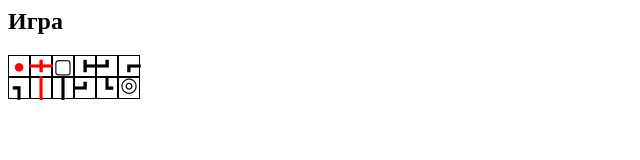
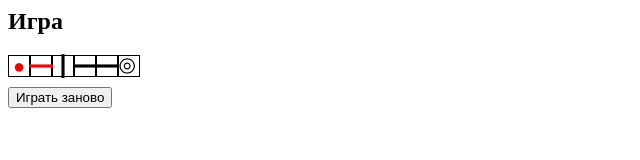
Before and after one commit to geosins/game-wires-and-bulbs, a website with bundled scripts: page src/index.html in a window 1280 px wide. Shown: the whole page, without its empty margins (0-640 px from the left). Built offline with nearby package versions, Linux system fonts and the light colour scheme.

Commit message:
Add control panel

```diff
--- /dev/null
+++ b/src/ControlPanel.ts
@@ -0,0 +1,70 @@
+import { Utils } from './Utils';
+
+interface Params {
+    message: string;
+    isNextButtonActive: boolean;
+    onRestartButtonClick(): void;
+    onNextButtonClick(): void;
+}
+
+const ROOT_CLASS_NAME = 'control-panel';
+
+export class ControlPanel {
+    private classNames = {
+        root: ROOT_CLASS_NAME,
+        button: `${ROOT_CLASS_NAME}__button`,
+        buttonHide: `${ROOT_CLASS_NAME}__button_hide`,
+        message: `${ROOT_CLASS_NAME}__message`,
+    }
+
+    private elements;
+
+    constructor(params: Params) {
+        this.initElements(params);
+        this.addClickHandler(params);
+    }
+
+    public render(): HTMLElement {
+        const { root, restartButton, nextButton, message } = this.elements;
+
+        root.appendChild(restartButton);
+        root.appendChild(message);
+        root.appendChild(nextButton);
+
+        return root;
+    }
+
+    public setMessage(message: string) {
+        this.elements.message.innerText = message;
+    }
+
+    public setNextButtonActiveStatus(status: boolean): void {
+        if (status) {
+            this.elements.nextButton.classList.remove(this.classNames.buttonHide);
+        } else {
+            this.elements.nextButton.classList.add(this.classNames.buttonHide);
+        }
+    }
+
+    private initElements(params: Params) {
+        const nextButtonClasses =[
+            this.classNames.button,
+            !params.isNextButtonActive && this.classNames.buttonHide,
+        ];
+
+        this.elements = {
+            root: Utils.createElement('div', this.classNames.root),
+            message: Utils.createElement('div', this.classNames.message, [], params.message),
+            restartButton: Utils.createElement('button', this.classNames.button, [], 'Играть заново'),
+            nextButton: Utils.createElement('button', nextButtonClasses, [], 'Следующий уровень'),
+        }
+    }
+
+    private addClickHandler(params: Params): void {
+        const { restartButton, nextButton } = this.elements;
+
+        restartButton.addEventListener('click', params.onRestartButtonClick);
+        nextButton.addEventListener('click', params.onNextButtonClick);
+    }
+
+}
--- a/src/Game.ts
+++ b/src/Game.ts
@@ -1,27 +1,56 @@
 import { GameBoard } from './GameBoard';
+import { ControlPanel } from './ControlPanel';
 import { GameView } from './GameView';
 
 export class Game {
-    public levelNumber = 1;
+    public levelNumber = 0;
 
     private board: GameBoard;
+    private controlPanel: ControlPanel;
 
     private view: GameView;
 
     constructor() {
-        this.board = new GameBoard(this.levelNumber, this.onEndOfTurn.bind(this));
-        this.view = new GameView({
-            gameBoard: this.board,
-            message: '',
-        });
+        this.bindFunctions();
+        this.init();
     }
 
     public render(): HTMLElement {
         return this.view.render();
     }
 
-    private onEndOfTurn(): void {
+    protected onEndOfTurn(): void {
         const isWin = this.board.isAllReceiversActive;
-        this.view.updateMessage(isWin ? 'Вы выиграли' : '');
+        this.controlPanel.setMessage(isWin ? 'Вы выиграли' : '');
     }
+
+    protected onResetButtonClick(): void {
+        this.board.reset();
+        this.controlPanel.setMessage('');
+    }
+
+    protected onNextButtonClick(): void {
+        this.board.reset();
+    }
+
+    private bindFunctions(): void {
+        this.onEndOfTurn = this.onEndOfTurn.bind(this);
+        this.onResetButtonClick = this.onResetButtonClick.bind(this);
+        this.onNextButtonClick = this.onNextButtonClick.bind(this);
+    }
+
+    private init(): void {
+        this.board = new GameBoard(this.levelNumber, this.onEndOfTurn);
+        this.controlPanel = new ControlPanel({
+            onNextButtonClick: this.onNextButtonClick,
+            onRestartButtonClick: this.onResetButtonClick,
+            isNextButtonActive: false,
+            message: '',
+        })
+        this.view = new GameView({
+            gameBoard: this.board,
+            controlPanel: this.controlPanel,
+        });
+    }
+
 }
--- a/src/GameView.ts
+++ b/src/GameView.ts
@@ -1,9 +1,10 @@
 import { GameBoard } from './GameBoard';
+import { ControlPanel } from './ControlPanel';
 import { Utils } from './Utils';
 
 interface Params {
     gameBoard: GameBoard;
-    message: string;
+    controlPanel: ControlPanel;
 }
 
 const ROOT_CLASS_NAME = 'game';
@@ -12,7 +13,7 @@ export class GameView {
     private classNames = {
         root: ROOT_CLASS_NAME,
         title: `${ROOT_CLASS_NAME}__title`,
-        message: `${ROOT_CLASS_NAME}__message`,
+        controlPanel: `${ROOT_CLASS_NAME}__control-panel`,
     }
 
     private elements;
@@ -22,24 +23,20 @@ export class GameView {
     }
 
     public render(): HTMLElement {
-        const { root, title, message, gameBoard } = this.elements;
+        const { root, title, controlPanel, gameBoard } = this.elements;
 
         root.appendChild(title);
         root.appendChild(gameBoard);
-        root.appendChild(message);
+        root.appendChild(controlPanel);
 
         return root;
-    }
-
-    public updateMessage(message: string) {
-        this.elements.message.innerText = message;
     }
 
     private initElements(params: Params) {
         this.elements = {
             root: Utils.createElement('div', this.classNames.root),
             title: Utils.createElement('h2', this.classNames.title, [], 'Игра'),
-            message: Utils.createElement('h3', this.classNames.message, [], params.message),
+            controlPanel: Utils.createElement('div', this.classNames.controlPanel, [params.controlPanel.render()]),
             gameBoard: params.gameBoard.render(),
         }
     }
--- a/src/index.html
+++ b/src/index.html
@@ -14,6 +14,14 @@
                 border: 1px solid;
                 transition: 1s;
             }
+            .control-panel {
+                display: flex;
+                flex-direction: row;
+                margin-top: 10px;
+            }
+            .control-panel__button_hide {
+                display: none;
+            }
         </style>
     </head>
     <body>
```
